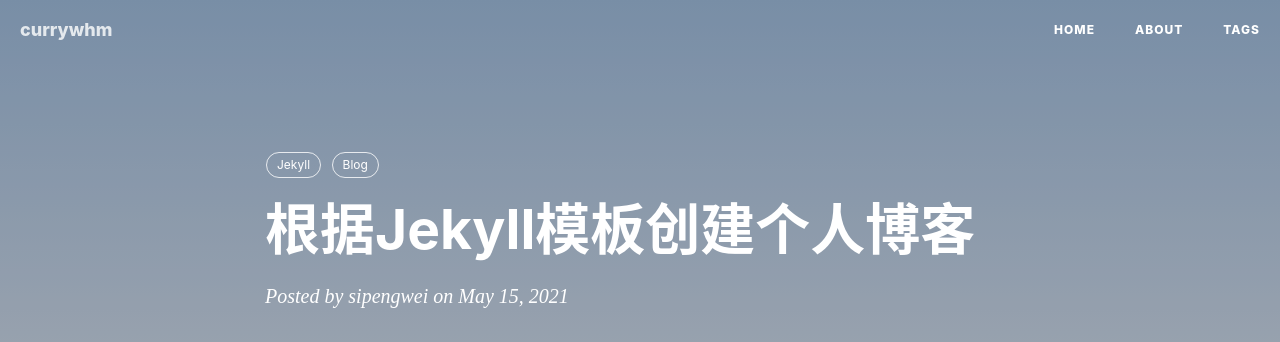
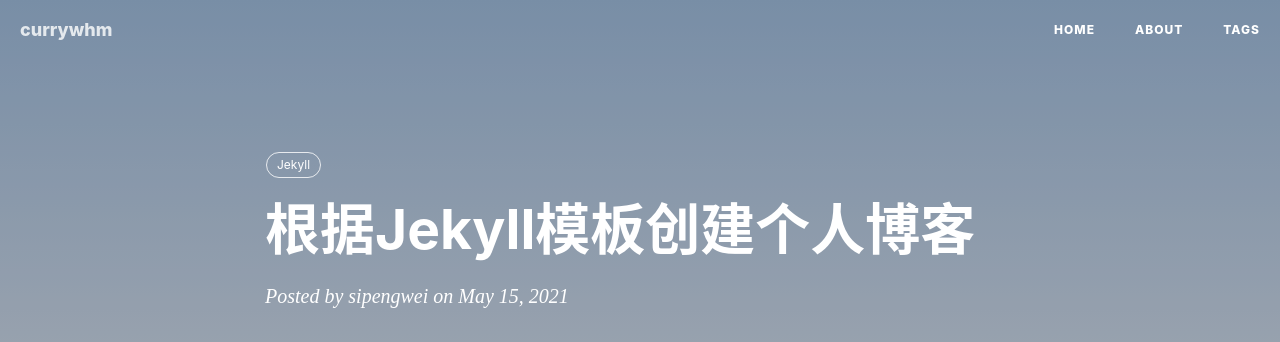
Before and after one commit to currywhm/currywhm.github.io, a Jekyll site: the page built from _posts/2021-05-15-build-bolg-based-jekyll-theme.markdown, in a window 1280 px wide. Shown: the top 342 px of the page. Built offline with Jekyll 4.4.1, drawn with Linux system fonts in a browser that asks for light colours; nearby versions of some CDN libraries; comment, search, counter and statistics services are not loaded.

Commit message:
1.删除博客标签

```diff
--- a/_posts/2021-05-15-build-bolg-based-jekyll-theme.markdown
+++ b/_posts/2021-05-15-build-bolg-based-jekyll-theme.markdown
@@ -8,7 +8,6 @@ catalog:      false
 multilingual: false
 tags:
     - Jekyll
-    - Blog
 ---
 
 首先，仰慕 [[Hux]](https://huangxuan.me/) 大神。
```
